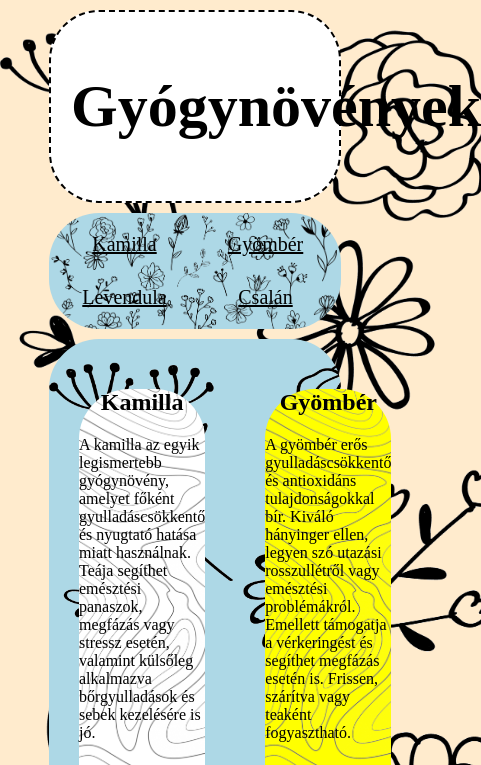
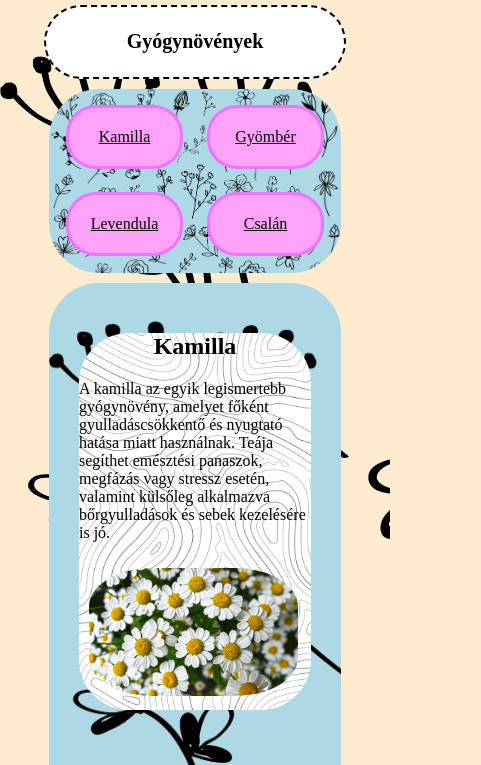
Before and after one commit to Kramaric27/gyogynovenyek, a plain HTML site: page index.html in a window 390 px wide. Shown: the top 765 px of the page, 481 px wide, since content can reach past the window. Drawn offline with Linux system fonts and the light colour scheme.

Commit message:
valtoztatas

```diff
--- a/stilus.css
+++ b/stilus.css
@@ -29,13 +29,17 @@ a:hover{
 
 }
 
-a{
+a {
+    background-color: rgb(255, 162, 250);
+    border-color: rgb(239, 117, 255);
+    border-radius: 30px;
+    border-style: solid;
     color: black;
-    font-size: 20px;
-    margin: 5px;
-    padding: 5px;
+    margin: 5%;
+    box-sizing: border-box;
+    padding: 20px;
+  }
 
-}
 
 
 header{
@@ -113,3 +117,21 @@ h2{
     background-color: lightgreen;
     border-radius: 50Px;
 }
+
+@media screen and (max-width:610px){
+    article {
+        grid-template-columns: 1fr;
+        border-radius: 100%;
+    }
+    header {
+        font-size: 10px;
+        background-color: white;
+        padding: 20px;
+        border-radius: 50Px;
+        margin: 5px;
+        padding: 10px;
+        text-align: center;
+        border: 2px, dashed, black;
+    }
+
+}
```
